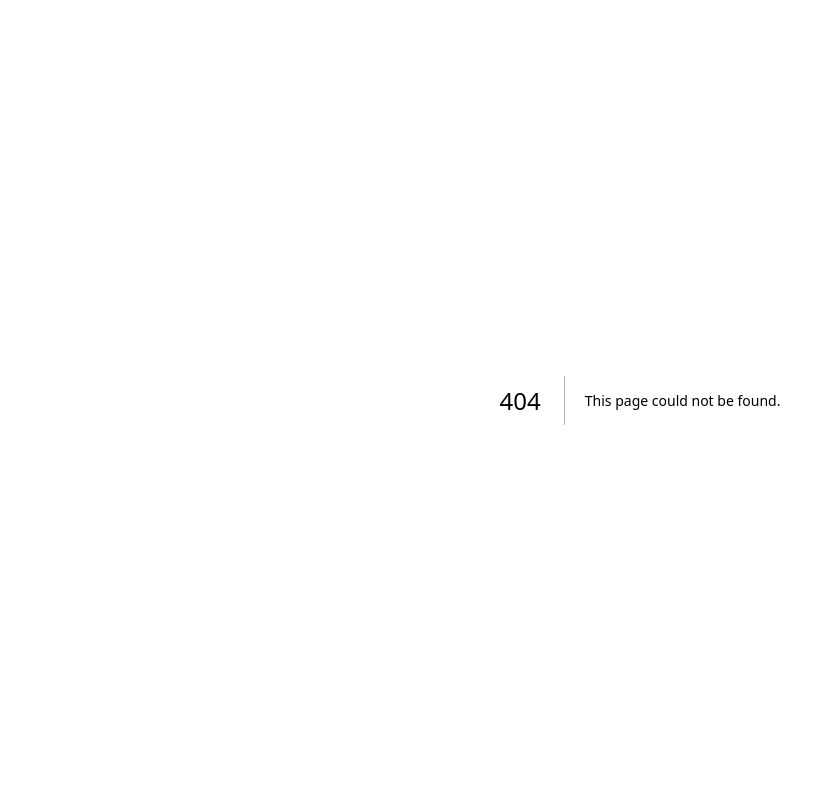
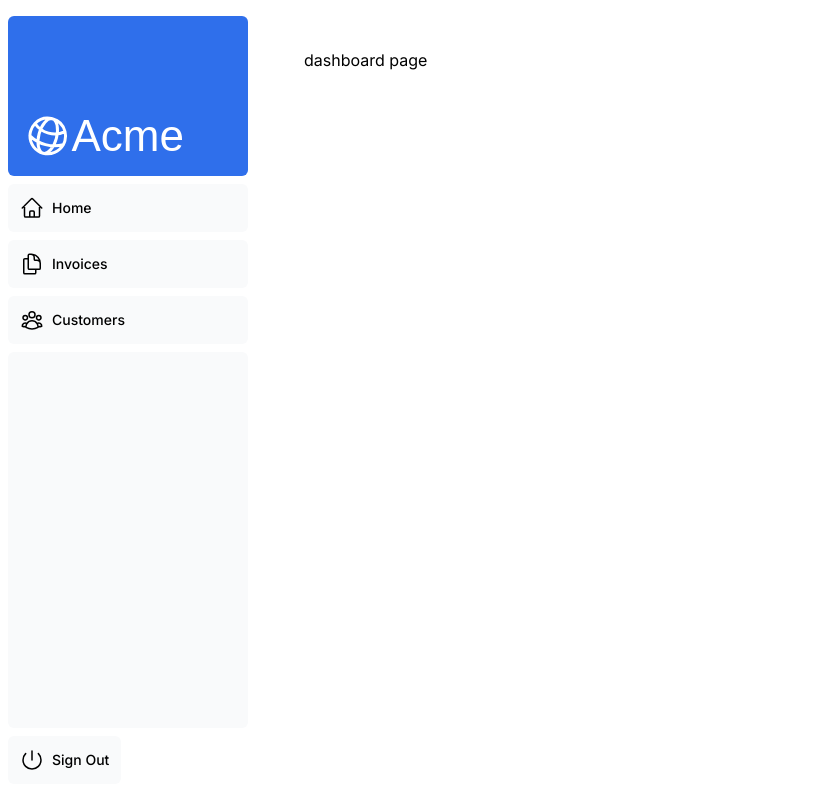
Before and after one commit to MungkornFai/nextjs-dashboard, a Next.js app: page /dashboard in a window 1280 px wide. Before the commit this address had no page. Shown: the whole page, without its empty margins (0-835 px from the left). Built offline with nearby package versions, Linux system fonts and the light colour scheme; a web font is replaced by a local one.

Commit message:
add layout to dashboard

```diff
--- /dev/null
+++ b/app/dashboard/customers/page.tsx
@@ -0,0 +1,9 @@
+import React from 'react'
+
+const page = () => {
+  return (
+    <div> customers page</div>
+  )
+}
+
+export default page
--- /dev/null
+++ b/app/dashboard/invoices/page.tsx
@@ -0,0 +1,9 @@
+
+
+const page = () => {
+  return (
+    <div>invoices page</div>
+  )
+}
+
+export default page
--- /dev/null
+++ b/app/dashboard/layout.tsx
@@ -0,0 +1,19 @@
+import { ReactNode } from 'react';
+import SideNav from '../ui/dashboard/sidenav';
+
+const layout = ({ children }: { children: React.ReactNode }) => {
+
+  return (
+    <div className='flex min-h-screen flex-col md:flex-row md:overflow-hidden'>
+      <div className='w-full flex-none md:w-64'>
+        <SideNav />
+      </div>
+      <div className='flex grow p-6 md:overflow-y-auto md:p-12'>
+        {' '}
+        {children}
+      </div>
+    </div>
+  );
+};
+
+export default layout;
--- /dev/null
+++ b/app/dashboard/page.tsx
@@ -0,0 +1,9 @@
+import React from 'react'
+
+const page = () => {
+  return (
+    <div>dashboard page</div>
+  )
+}
+
+export default page
--- a/app/page.tsx
+++ b/app/page.tsx
@@ -1,8 +1,9 @@
 import AcmeLogo from '@/app/ui/acme-logo';
 import { lusitana } from './ui/fonts';
-
 import Link from 'next/link';
 import Image from 'next/image';
+
+
 export default function Page() {
   return (
     <main className='flex min-h-screen flex-col p-6 gap-8'>
```
